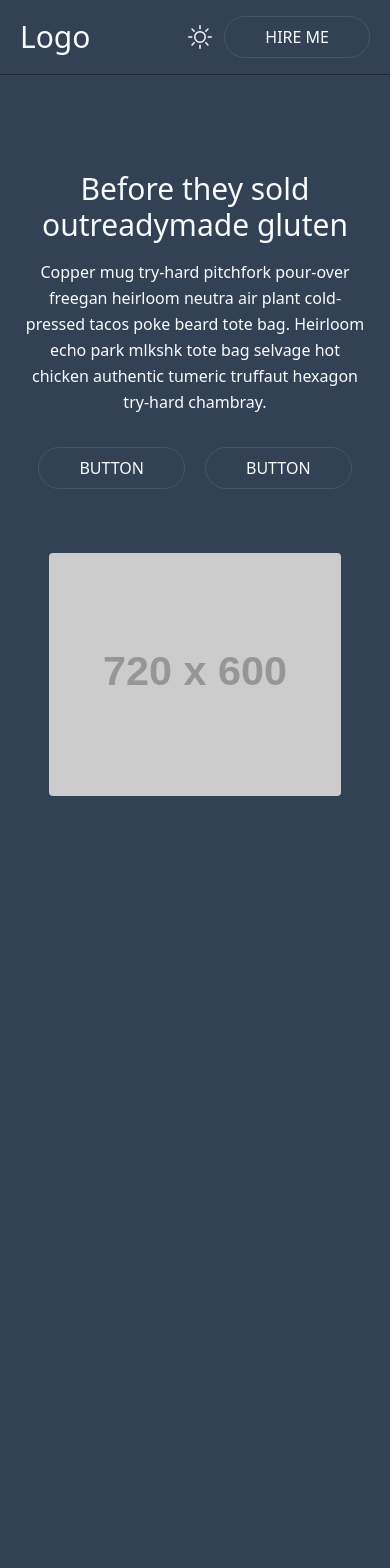
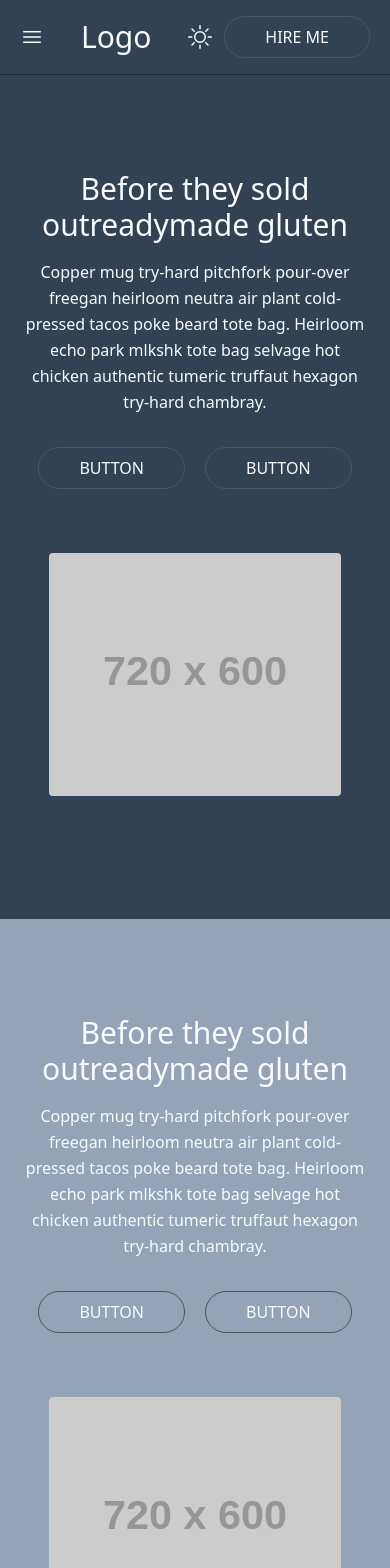
Before and after one commit to md-mozahid/personal-portfolio-react, a React (Vite) app: page / in a window 390 px wide. Shown: the top 1568 px of the page. Before the commit the page ends 892 px from the top, so only its background shows below. Built offline with nearby package versions, Linux system fonts and the light colour scheme.

Commit message:
update navbar mobile menu

```diff
--- a/package.json
+++ b/package.json
@@ -10,6 +10,7 @@
     "preview": "vite preview"
   },
   "dependencies": {
+    "@headlessui/react": "^1.7.17",
     "axios": "^1.6.0",
     "framer-motion": "^10.16.4",
     "node-sass": "^9.0.0",
--- a/src/App.jsx
+++ b/src/App.jsx
@@ -1,4 +1,5 @@
 import NavbarSection from "./container/navbar/navbar";
+import About from "./pages/about";
 import Header from "./pages/header";
 
 function App() {
@@ -6,6 +7,7 @@ function App() {
     <>
       <NavbarSection />
       <Header />
+      <About />
     </>
   );
 }
--- a/src/container/about/aboutSection.jsx
+++ b/src/container/about/aboutSection.jsx
@@ -1,6 +1,6 @@
 const AboutSection = () => {
   return (
-    <section className="">
+    <section className="bg-slate-400">
       <div className="container mx-auto flex px-5 py-24 md:flex-row flex-col items-center">
         <div className="lg:flex-grow md:w-1/2 lg:pr-24 md:pr-16 flex flex-col md:items-start md:text-left mb-16 md:mb-0 items-center text-center">
           <h1 className="title-font sm:text-4xl text-3xl mb-4 font-medium">
--- a/src/container/header/headerSection.jsx
+++ b/src/container/header/headerSection.jsx
@@ -1,6 +1,6 @@
 const HeaderSection = () => {
   return (
-    <section className="">
+    <section className="min-h-screen">
       <div className="container mx-auto flex px-5 py-24 md:flex-row flex-col items-center">
         <div className="lg:flex-grow md:w-1/2 lg:pr-24 md:pr-16 flex flex-col md:items-start md:text-left mb-16 md:mb-0 items-center text-center">
           <h1 className="title-font sm:text-5xl text-3xl mb-4 font-medium">
@@ -15,12 +15,8 @@ const HeaderSection = () => {
             hexagon try-hard chambray.
           </p>
           <div className="flex justify-center space-x-5">
-            <button className="btn btn-outline">
-              Button
-            </button>
-            <button className="btn btn-outline">
-              Button
-            </button>
+            <button className="btn btn-outline">Button</button>
+            <button className="btn btn-outline">Button</button>
           </div>
         </div>
         <div className="lg:max-w-lg lg:w-full md:w-1/2 w-5/6">
--- a/src/container/navbar/navbar.jsx
+++ b/src/container/navbar/navbar.jsx
@@ -5,6 +5,21 @@ const NavbarSection = () => {
   return (
     <div className="container mx-auto ">
       <nav className="flex items-center justify-between py-4 px-5">
+        {/* mobile menu */}
+        <svg
+          class="block h-6 w-6 md:hidden"
+          fill="none"
+          viewBox="0 0 24 24"
+          strokeWidth="1.5"
+          stroke="currentColor"
+          ariaHidden="true"
+        >
+          <path
+            strokeLinecap="round"
+            strokeLinejoin="round"
+            d="M3.75 6.75h16.5M3.75 12h16.5m-16.5 5.25h16.5"
+          />
+        </svg>
         <span className="text-3xl">
           <Link to="/">Logo</Link>
         </span>
--- /dev/null
+++ b/src/pages/about.jsx
@@ -0,0 +1,12 @@
+import React from "react";
+import AboutSection from "../container/about/aboutSection";
+
+const About = () => {
+  return (
+    <>
+      <AboutSection />
+    </>
+  );
+};
+
+export default About;
```
Also changed, not shown: 1 other file (tests, documents, lock files or other folders).
